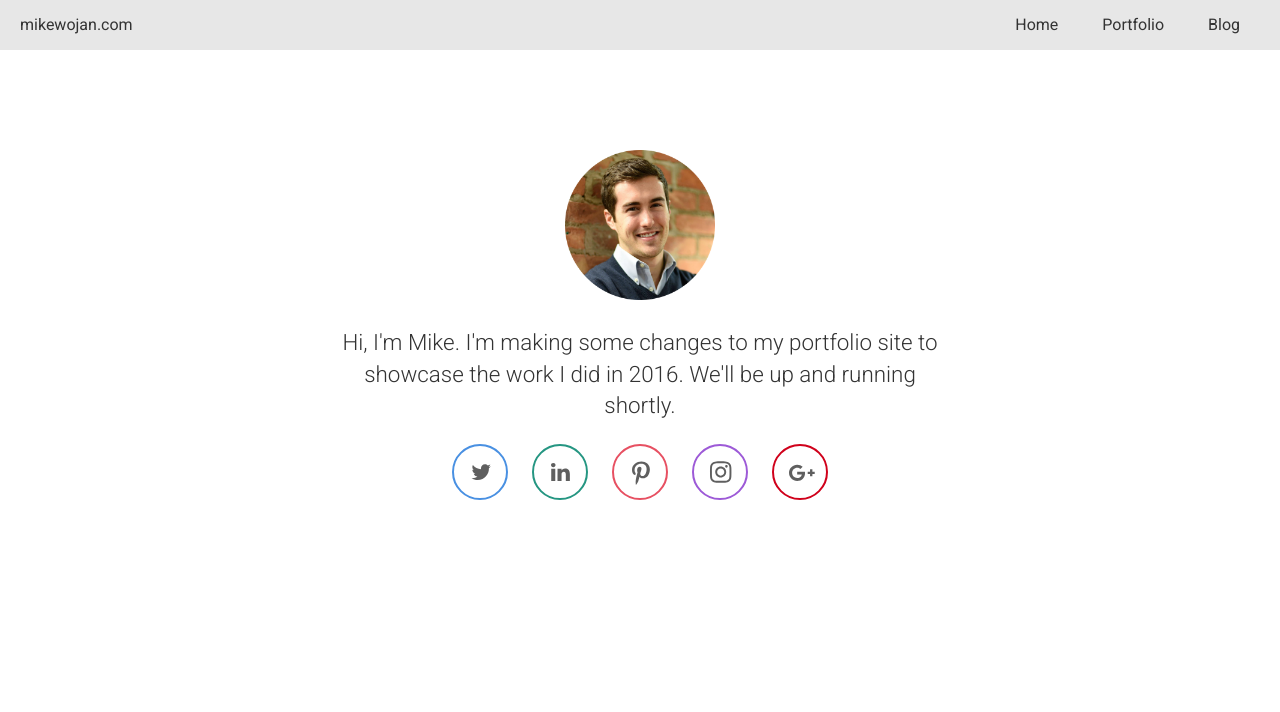
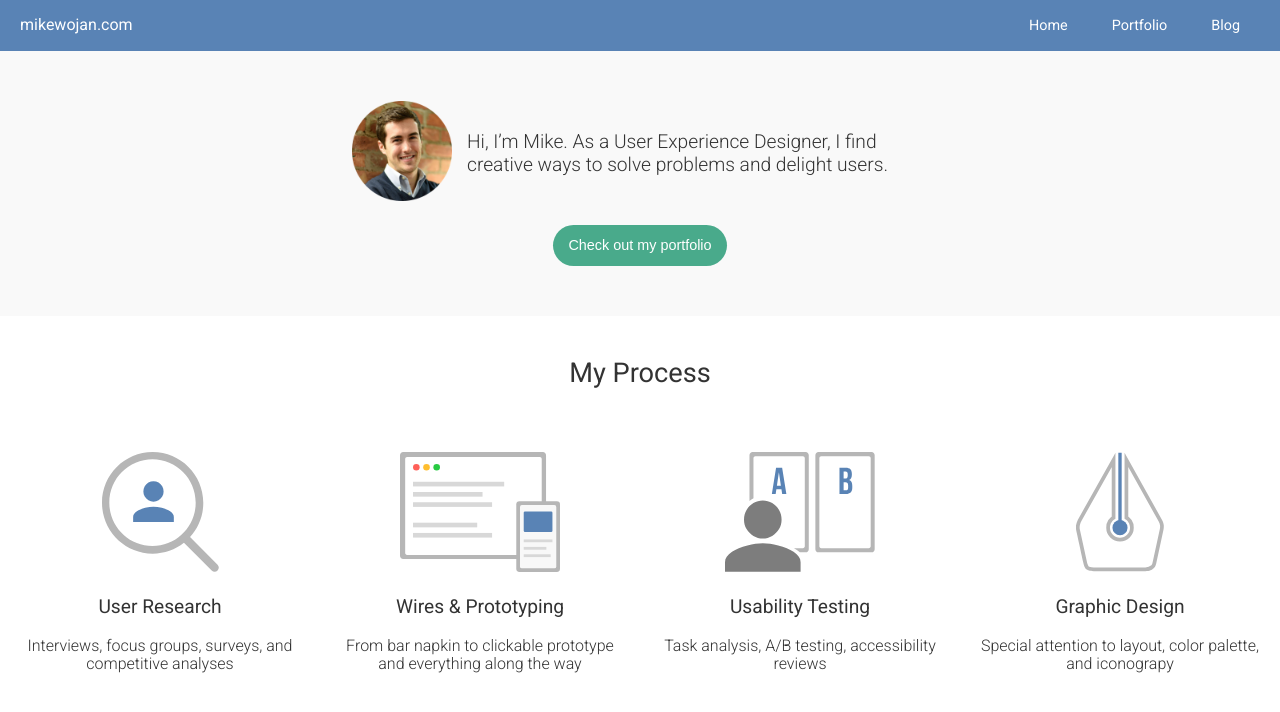
Before and after one commit to mtwojan/mikewojan.com, a Jekyll site: the page built from index.md, in a window 1280 px wide. Shown: the top 712 px of the page. Built offline with Jekyll 4.4.1, drawn with Linux system fonts in a browser that asks for light colours.

Commit message:
build process section, add icons, headings, and descriptions

```diff
--- a/_layouts/home.html
+++ b/_layouts/home.html
@@ -2,26 +2,40 @@
 layout: default
 ---
 
-<div class="construction-message-container">
-  <div class="construction-content">
+<div class="intro-container">
+  <div class="intro-content">
+    <div class="intro-image">
       <img src="img/mike.png" alt="Mike Wojan headshot" class="mike-headshot">
-    <p>Hi, I'm Mike. I'm making some changes to my portfolio site to showcase the work I did in 2016. We'll be up and running shortly.</p>
-      <div class="social-icon-container">
-        <div class="social-icon twitter">
-          <a href="https://twitter.com/mtwojan"><img src="img/icons/twitter-icon.svg" alt="twitter icon"></a>
     </div>
-        <div class="social-icon linkedin">
-          <a href="https://www.linkedin.com/in/michaelwojan"><img src="img/icons/linkedin-icon.svg" alt="linkedin icon"></a>
+    <div class="intro-paragraph">
+      <p>Hi, I’m Mike. As a User Experience Designer, I find creative ways to solve problems and delight users.</p>
     </div>
-        <div class="social-icon pinterest">
-          <a href="https://www.pinterest.com/mikewojan/"><img src="img/icons/pinterest-icon.svg" alt="pinterest icon"></a>
   </div>
-        <div class="social-icon instagram">
-          <a href="https://www.instagram.com/mtwojan/"><img src="img/icons/instagram-icon.svg" alt="instagram icon"></a>
+  <button>Check out my portfolio</button>
 </div>
-        <div class="social-icon googleplus">
-          <a href="https://plus.google.com/u/0/+MichaelWojan"><img src="img/icons/googleplus-icon.svg" alt="google plus icon"></a>
+
+<div class="process-container">
+  <h2>My Process</h2>
+  <div class="process-row">
+    <div class="process-block user-research">
+      <img src="img/icons/user-research-icon.svg" alt="user research icon">
+      <h3>User Research</h3>
+      <p>Interviews, focus groups, surveys, and competitive analyses</p>
+    </div>
+    <div class="process-block prototyping">
+      <img src="img/icons/wires-and-prototyping-icon.svg" alt="prototyping icon">
+      <h3>Wires & Prototyping</h3>
+      <p>From bar napkin to clickable prototype and everything along the way</p>
+    </div>
+    <div class="process-block usability-testing">
+      <img src="img/icons/usability-testing-icon.svg" alt="usability testing icon">
+      <h3>Usability Testing</h3>
+      <p>Task analysis, A/B testing, accessibility reviews</p>
+    </div>
+    <div class="process-block graphic-design">
+      <img src="img/icons/graphic-design-icon.svg" alt="graphic design icon">
+      <h3>Graphic Design</h3>
+      <p>Special attention to layout, color palette, and iconograpy</p>
     </div>
   </div>
 </div>
-</div>
--- a/_sass/base/_typography.scss
+++ b/_sass/base/_typography.scss
@@ -2,4 +2,26 @@ body {
   font-family: 'Roboto', sans-serif;
   font-size: 100%;
   color: $body-text;
+
+  p {
+    font-weight: 300;
+  }
 }
+
+h1 {
+  font-family: 'Roboto', sans-serif;
+  font-size: 1.8em;
+  font-weight: 400;
+}
+
+h2 {
+  font-family: 'Roboto', sans-serif;
+  font-size: 1.7em;
+  font-weight: 400;
+}
+
+h3 {
+  font-family: 'Roboto', sans-serif;
+  font-size: 1.2em;
+  font-weight: 400;
+}
--- a/_sass/layout/_header.scss
+++ b/_sass/layout/_header.scss
@@ -3,11 +3,13 @@ header {
   justify-content: space-between;
   align-items: center;
   padding: 0px 20px;
-  background-color: #E7E7E7;
+  background-color: #5983B5;
+  color: #fff;
 
   li {
     display: inline;
     margin: 0px 20px;
+    font-size: .9em;
   }
 }
 
--- a/_sass/pages/_homepage.scss
+++ b/_sass/pages/_homepage.scss
@@ -1,22 +1,83 @@
-.construction-content {
-  margin: 100px auto 0px;
-  padding: 0px 10px;
-  width: 50%;
+.intro-container {
   text-align: center;
+  background-color: #F9F9F9;
+  padding: 50px 0px;
+
+  button {
+    margin-top: 20px;
+    padding: 12px 15px;
+    border: 0px;
+    border-radius: 50px;
+    font-size: .9em;
+    color: #fff;
+    font-weight: 300;
+    background-color: #49AA8B;
+  }
+}
+
+.intro-content {
+  margin: 0 auto;
+  width: 45%;
+  display: flex;
+  align-items: center;
+
+  @include breakpoint($mq-medium) {
+    width: 100%;
+    display: block;
+    text-align: center;
+  }
+
+  p {
+    text-align: left;
+    font-size: 1.2em;
+    font-weight: 300;
+    line-height: 1.2;
+    margin: 0px;
+  }
+}
+
+.intro-image {
+  img{
+    width: 100px;
+  }
+}
+
+.intro-paragraph {
+  padding-left: 15px;
+}
+
+.process-container {
+  text-align: center;
+}
+
+.process-container {
+  padding: 20px 0px;
+}
+
+.process-row {
+  display: flex;
+  padding: 30px 0px;
+
+  img {
+    height: 120px;
+  }
+
+  @include breakpoint($mq-medium) {
+    display: block;
+  }
+}
+
+.process-block {
+  width: 25%;
+  padding: 10px 20px;
+
   @include breakpoint($mq-medium) {
     width: 100%;
   }
-
-  p {
-    font-size: 1.4em;
-    font-weight: 300;
-    line-height: 1.4;
-  }
 }
 
-.mike-headshot {
-  width: 150px;
-}
+
+
 
 .social-icon {
   display: inline;
```
Also changed, not shown: img/icons/graphic-design-icon.svg (added), img/icons/usability-testing-icon.svg (added), img/icons/user-research-icon.svg (added), img/icons/wires-and-prototyping-icon.svg (added). Lines whose indentation alone changed are shown as unchanged.
